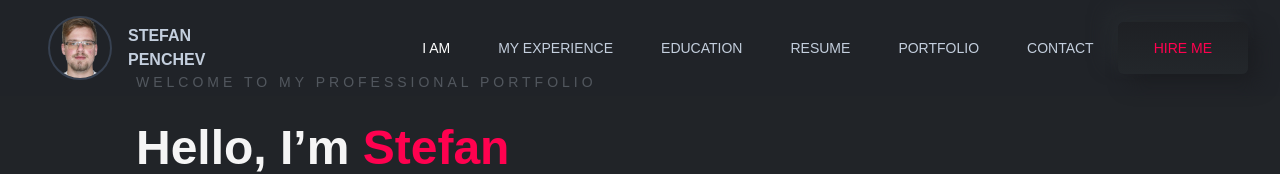
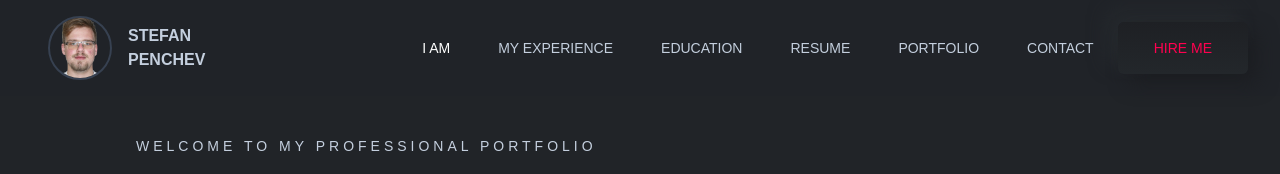
Before and after one commit to StefanPenchev05/Portfolio, a React (Create React App) app: page / in a window 1280 px wide. Shown: the top 174 px of the page. Built offline with nearby package versions, Linux system fonts and the light colour scheme; the HTML template or start-up script is replaced by a standard one.

Commit message:
Update NavBar styling and layout

```diff
--- a/src/App.tsx
+++ b/src/App.tsx
@@ -1,20 +1,24 @@
 import { Element } from "react-scroll";
-import NavBar from "./components/NavBar"
-import Home from "./sections/Home"
+import NavBar from "./components/NavBar";
+import Home from "./sections/Home";
 import MyExperience from "./sections/MyExperience";
-import "./index.css"
+import "./index.css";
 
 function App() {
   return (
-    <div className="bg-dark-bg font-primary space-y-12">
-      <NavBar/>
-      <Element name="home" className="z-50 mt-0">
-        <Home/>
-      </Element>
-      <Element name="my-experience">
-        <MyExperience/>
-      </Element>
-    </div>
+    <div className="bg-dark-bg font-primary pt-16 space-y-12">
+    <NavBar />
+    <Element name="home" className="z-50 mt-0">
+      <div className="mb-8">
+        <Home />
+      </div>
+    </Element>
+    <Element name="my-experience">
+      <div className="mb-8">
+        <MyExperience />
+      </div>
+    </Element>
+  </div>
   );
 }
 
--- a/src/components/NavBar.tsx
+++ b/src/components/NavBar.tsx
@@ -53,7 +53,7 @@ const NavBar: React.FC = () => {
   );
 
   return (
-    <nav className="flex fixed w-full bg-dark-bg bg-opacity-70 top-0 z-50 justify-between items-center px-8 py-4">
+    <nav className="flex fixed w-full bg-dark-bg bg-opacity-90 top-0 z-50 justify-between items-center px-8 py-4">
       <div className="flex items-center space-x-4">
         <Avatar avatar={lightLogo} className="ml-4" />
         <NameHeader />
```
